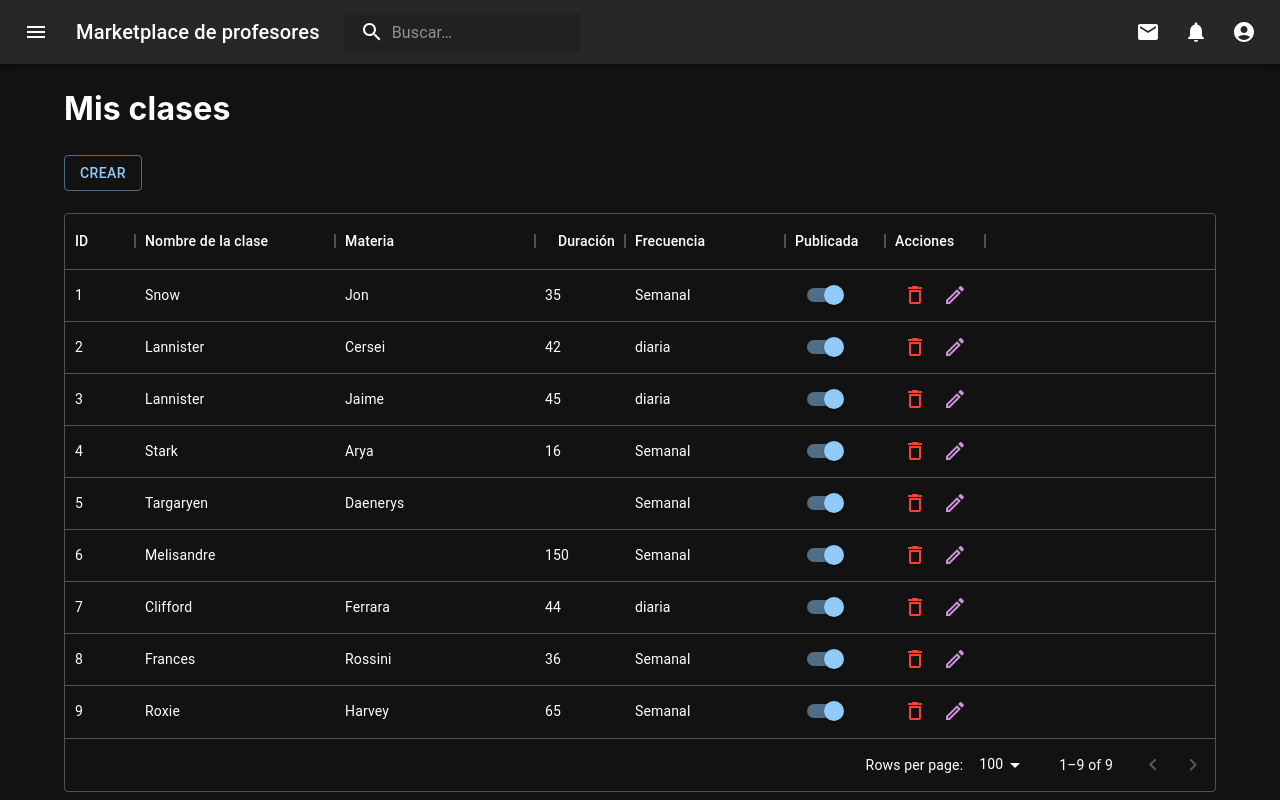
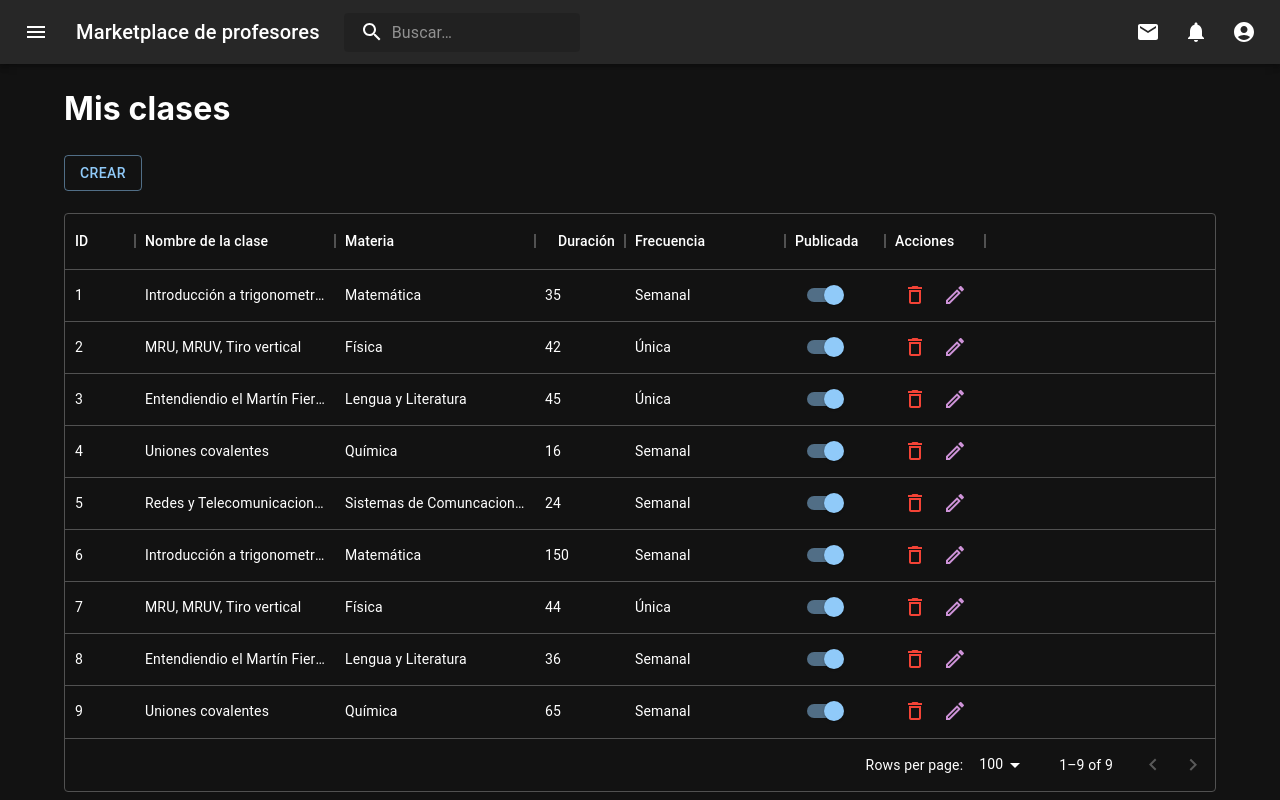
Before and after one commit to 3nu3l/marketplace-profesores-particulares, a Next.js app in the folder frontend/: page /teacherClasses in a window 1280 px wide. Shown: the top 800 px of the page. Built offline with nearby package versions, Linux system fonts and the light colour scheme.

Commit message:
Added links to teacherClasses in home, changed classes names

```diff
--- a/frontend/pages/teacherClasses.tsx
+++ b/frontend/pages/teacherClasses.tsx
@@ -3,8 +3,6 @@ import { DataGrid, GridColDef } from '@mui/x-data-grid';
 import { Container } from '@mui/system';
 import Box from '@mui/material/Box';
 import CssBaseline from '@mui/material/CssBaseline';
-//import EditIcon from '@mui/icons-material/Edit';
-//import DeleteIcon from '@mui/icons-material/Delete';
 import { Button } from '@mui/material';
 import IconButton from '@mui/material/IconButton'
 import Switch from '@mui/material/Switch';
@@ -61,15 +59,15 @@ const columns: GridColDef[] = [
 ]
 
 const rows = [
-  Row(1, 'Snow', 'Jon', 35, 'Semanal', true),
-  Row(2, 'Lannister', 'Cersei', 42, 'diaria', true),
-  Row(3, 'Lannister', 'Jaime', 45, 'diaria', false),
-  Row(4, 'Stark', 'Arya', 16, 'Semanal', true),
-  Row(5, 'Targaryen', 'Daenerys', null, 'Semanal', false),
-  Row(6, 'Melisandre', null, 150, 'Semanal', false),
-  Row(7, 'Clifford', 'Ferrara', 44, 'diaria', true),
-  Row(8, 'Frances', 'Rossini', 36, 'Semanal', true),
-  Row(9, 'Roxie', 'Harvey', 65, 'Semanal', true),
+  Row(1, 'Introducción a trigonometría', 'Matemática', 35, 'Semanal', true),
+  Row(2, 'MRU, MRUV, Tiro vertical', 'Física', 42, 'Única', true),
+  Row(3, 'Entendiendio el Martín Fierro', 'Lengua y Literatura', 45, 'Única', false),
+  Row(4, 'Uniones covalentes', 'Química', 16, 'Semanal', true),
+  Row(5, 'Redes y Telecomunicaciones 1', 'Sistemas de Comuncaciones', 24, 'Semanal', false),
+  Row(6, 'Introducción a trigonometría', 'Matemática', 150, 'Semanal', false),
+  Row(7, 'MRU, MRUV, Tiro vertical', 'Física', 44, 'Única', true),
+  Row(8, 'Entendiendio el Martín Fierro', 'Lengua y Literatura', 36, 'Semanal', true),
+  Row(9, 'Uniones covalentes', 'Química', 65, 'Semanal', true),
 ];
 
 function Row(id: number, className: string, subject: string, duration: number, frecuency: string, status: boolean) {
```
Also changed, not shown: frontend/pages/index.js (+9 -3 lines).
